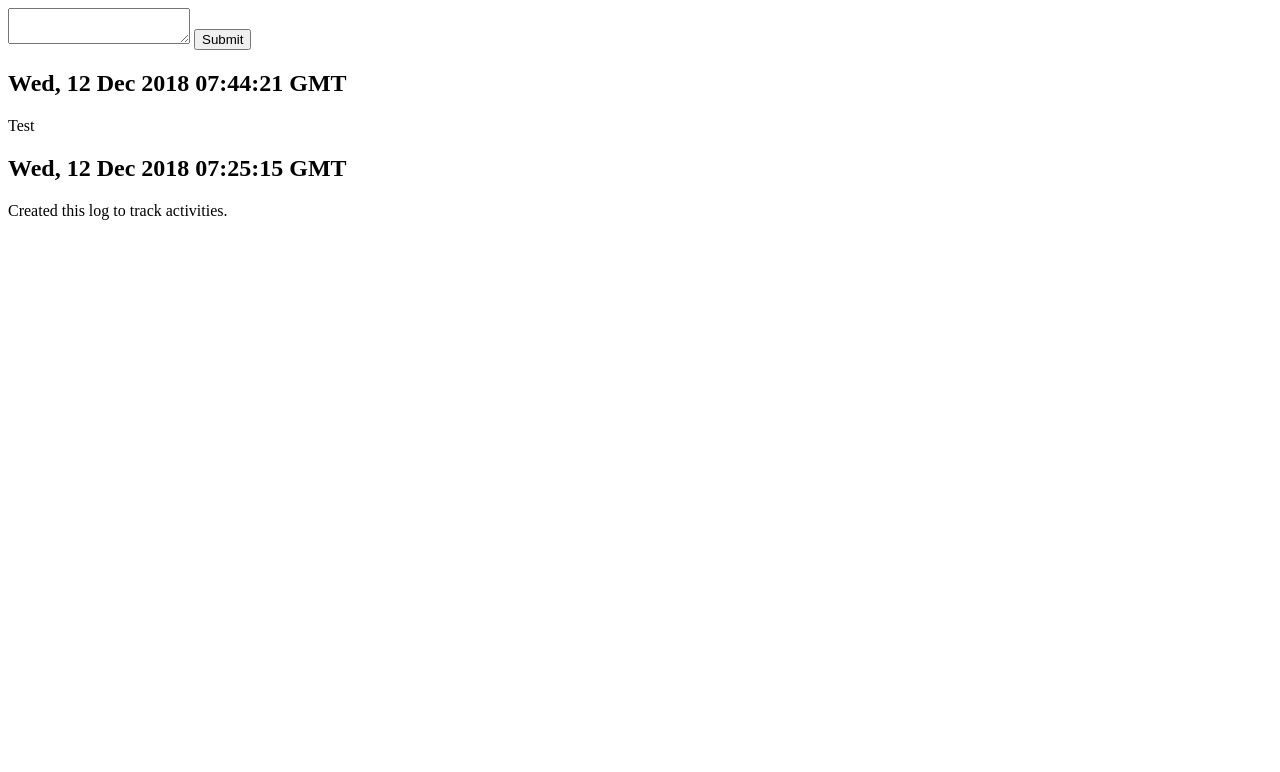
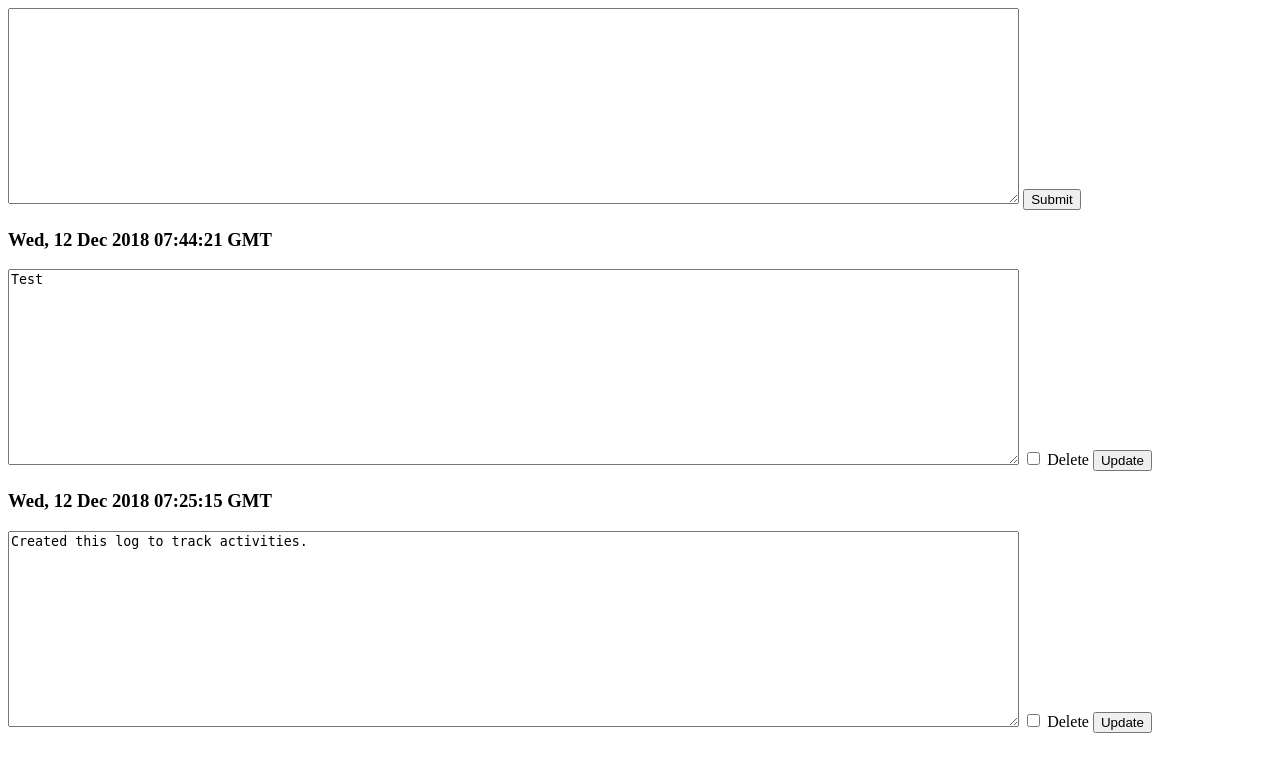
Before and after one commit to domekuf/log, a PHP site: page / in a window 1280 px wide. Shown: the top 772 px of the page. Run offline with PHP 8.4, Linux system fonts and the light colour scheme.

Commit message:
Implemented CRUD

```diff
--- a/index.php
+++ b/index.php
@@ -1,19 +1,43 @@
+<style>
+    form textarea {
+        width: 80%;
+        height: 25%;
+    }
+</style>
 <form method="POST">
-    <textarea name="new"></textarea>
+    <textarea name="body"></textarea>
     <input type="submit"/>
 </form>
 <?php
+    // Implementing CRUD (CREATE READ UPDATE DELETE)
+
+    // READ
     $log = json_decode(file_get_contents("log.json"), true);
-    if (isset($_POST["new"])) {
-        $l["body"] = $_POST["new"];
-        $l["date"] = gmdate("D, d M Y H:i:s", time())." GMT";
-        array_unshift($log, $l);
+    if (isset($_POST["body"])) {
+        if (!isset($_POST["key"])) {
+            // CREATE
+            $l["body"] = $_POST["body"];
+            $l["date"] = gmdate("D, d M Y H:i:s", time())." GMT";
+            array_unshift($log, $l);
+        } elseif(!$_POST["delete"]) {
+            // UPDATE
+            $log[$_POST["key"]]["body"] = $_POST["body"];
+        } else {
+            // DELETE
+            unset($log[$_POST["key"]]);
+        }
         file_put_contents("log.json", json_encode($log, JSON_PRETTY_PRINT));
     }
-    foreach ($log as $l) {
+    foreach ($log as $k=>$l) {
 ?>
-        <h2><?=$l["date"]?></h2>
-        <p><?=$l["body"]?></p>
+        <form method="POST">
+            <h3><?=$l["date"]?></h3>
+            <textarea name="body"><?=$l["body"]?></textarea>
+            <input name="key" value="<?=$k?>" type="hidden"/>
+            <input id="delete-<?=$k?>" name="delete" type="checkbox" value="1"/>
+            <label for="delete-<?=$k?>">Delete</label>
+            <input type="submit" value="Update"/>
+        </form>
 <?php
     }
 ?>
```
